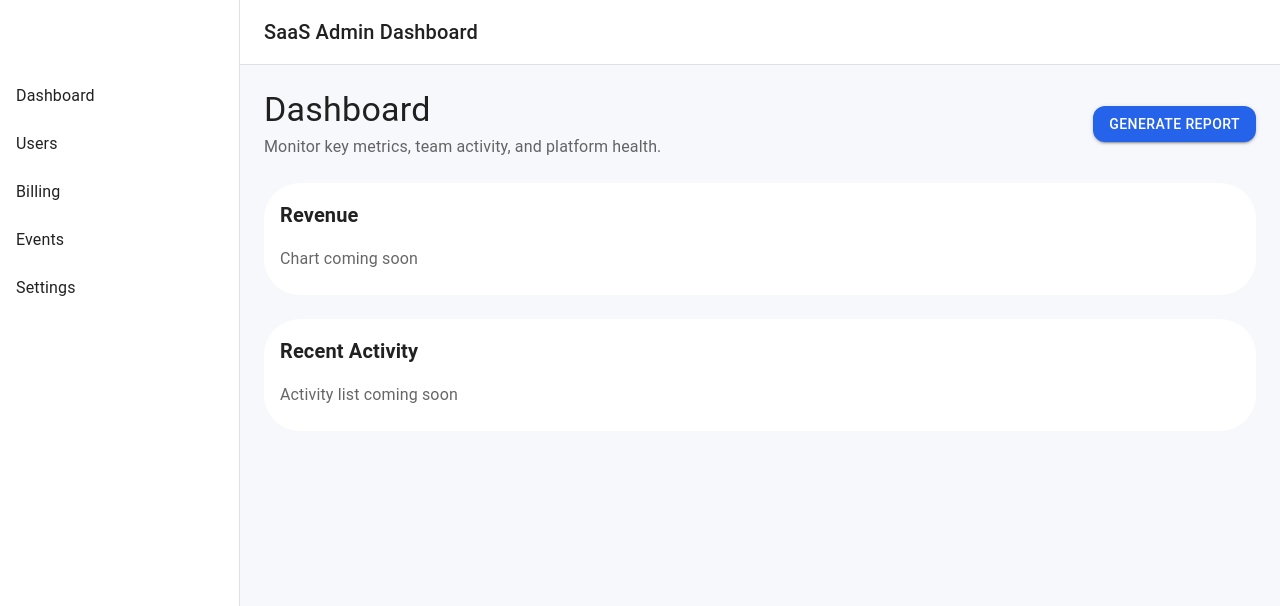
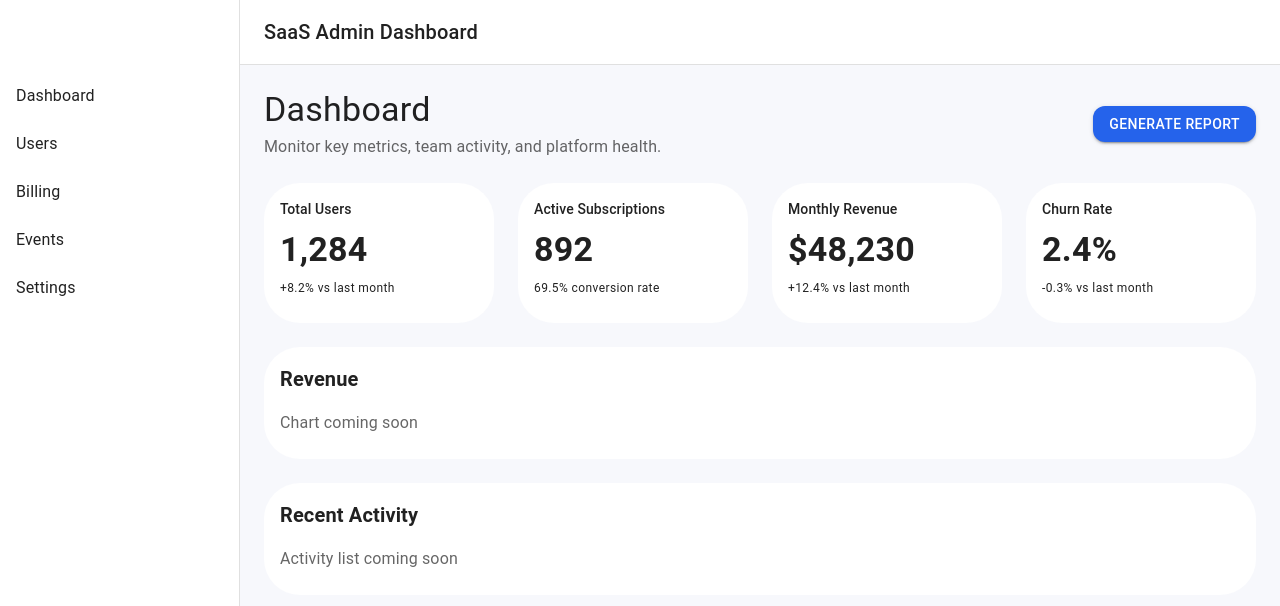
Before and after one commit to dzolu/react-dashboard, a React (Vite) app: page / in a window 1280 px wide. Shown: the top 606 px of the page. Built offline with nearby package versions, Linux system fonts and the light colour scheme; the HTML template or start-up script is replaced by a standard one.

Commit message:
Enhance DashboardPage: add `StatCard` grid for key metrics display.

```diff
--- a/src/pages/dashboard/DashboardPage.tsx
+++ b/src/pages/dashboard/DashboardPage.tsx
@@ -1,7 +1,8 @@
-import { Button, Stack, Typography } from '@mui/material'
+import { Button, Grid, Stack, Typography } from '@mui/material'
 
 import { PageHeader } from '@/shared/components/page-header/PageHeader'
 import { SectionCard } from '@/shared/components/section-card/SectionCard'
+import { StatCard } from '@/shared/components/stat-card/StatCard.tsx'
 
 export function DashboardPage() {
   return (
@@ -11,6 +12,39 @@ export function DashboardPage() {
         subtitle="Monitor key metrics, team activity, and platform health."
         actions={<Button variant="contained">Generate report</Button>}
       />
+      <Grid container spacing={3}>
+        <Grid size={{ xs: 12, sm: 6, lg: 3 }}>
+          <StatCard
+            label="Total Users"
+            value="1,284"
+            helperText="+8.2% vs last month"
+          />
+        </Grid>
+
+        <Grid size={{ xs: 12, sm: 6, lg: 3 }}>
+          <StatCard
+            label="Active Subscriptions"
+            value="892"
+            helperText="69.5% conversion rate"
+          />
+        </Grid>
+
+        <Grid size={{ xs: 12, sm: 6, lg: 3 }}>
+          <StatCard
+            label="Monthly Revenue"
+            value="$48,230"
+            helperText="+12.4% vs last month"
+          />
+        </Grid>
+
+        <Grid size={{ xs: 12, sm: 6, lg: 3 }}>
+          <StatCard
+            label="Churn Rate"
+            value="2.4%"
+            helperText="-0.3% vs last month"
+          />
+        </Grid>
+      </Grid>
       <SectionCard title="Revenue">
         <Typography color="text.secondary">Chart coming soon</Typography>
       </SectionCard>
```
